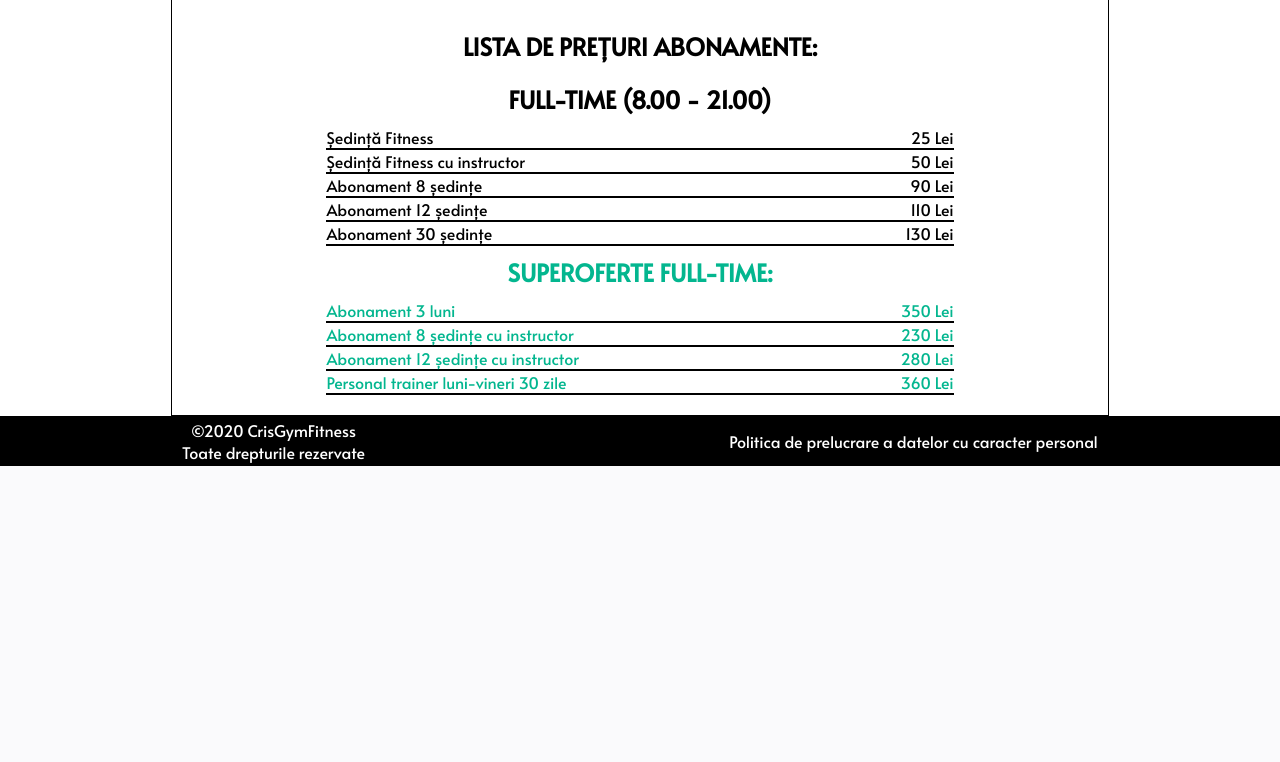
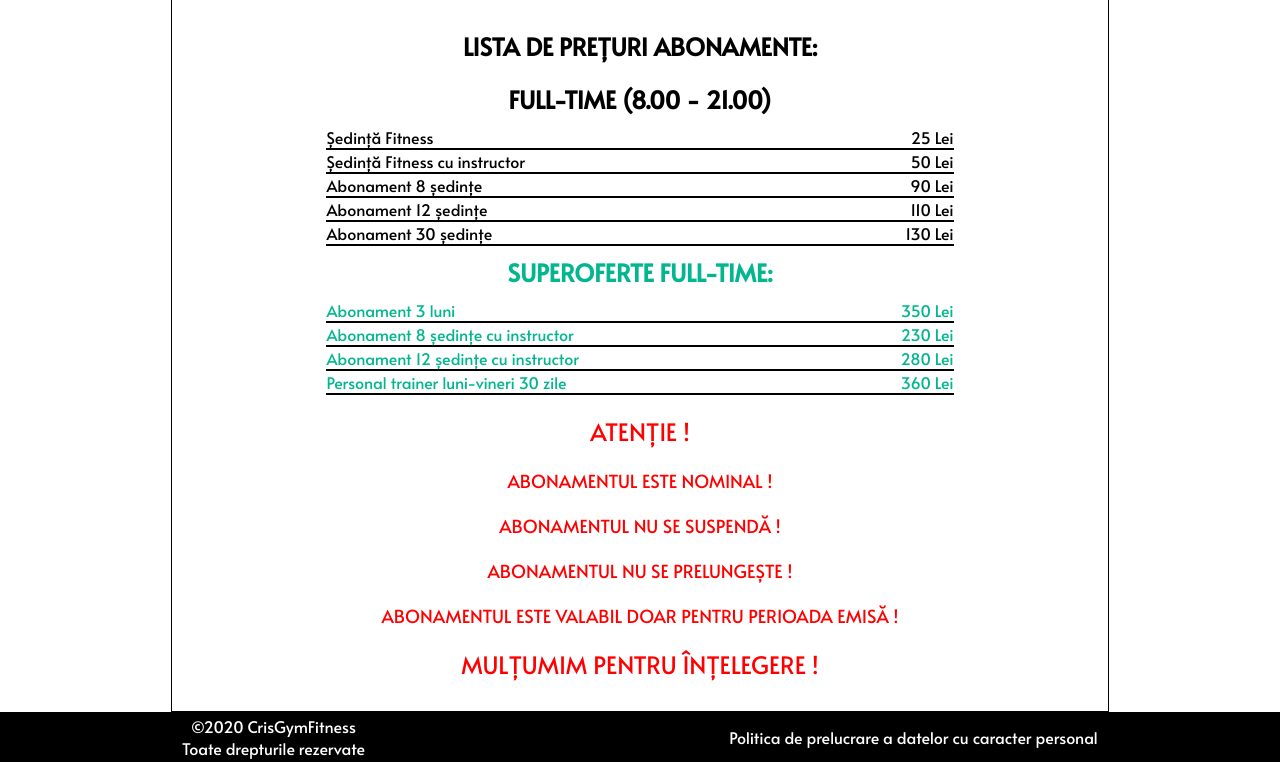
Before and after one commit to cosmingamanusi/crisgym, a PHP site: page /program-si-preturi.html in a window 1280 px wide. Shown: the part 540-1302 px from the top of the page. Before the commit the page ends 1006 px from the top, so only its background shows below. Run offline with PHP 8.4, Linux system fonts and the light colour scheme; some libraries are stand-ins or nearby versions.

Commit message:
updated price page

```diff
--- a/404.html
+++ b/404.html
@@ -7,7 +7,7 @@
     <title>Cris Gym Fitness - Eroare 404</title>
     <meta name="description"
         content="Sală de fitness dotată cu aparatură de ultimă generație pe zona cardio și forță cât și cu un spațiu destinat kickboxingului.">
-    <link rel="stylesheet" type="text/css" href="resources/style/style.css?v=1.2">
+    <link rel="stylesheet" type="text/css" href="resources/style/style.css?v=1.3">
     <link rel="icon" type="image/jpg" href="resources/photos/favicon.jpg" />
 
     <!-- Font -->
--- a/echipa-noastra.html
+++ b/echipa-noastra.html
@@ -7,7 +7,7 @@
     <title>Cris Gym Fitness - Echipa</title>
     <meta name="description"
         content="Sală de fitness dotată cu aparatură de ultimă generație pe zona cardio și forță cât și cu un spațiu destinat kickboxingului.">
-    <link rel="stylesheet" type="text/css" href="resources/style/style.css?v=1.2">
+    <link rel="stylesheet" type="text/css" href="resources/style/style.css?v=1.3">
     <link rel="icon" type="image/jpg" href="resources/photos/favicon.jpg" />
     <!-- <script src="resources/javascript/main.js"></script> -->
 
--- a/galerie.html
+++ b/galerie.html
@@ -7,7 +7,7 @@
     <title>Cris Gym Fitness - Galerie</title>
     <meta name="description"
         content="Sală de fitness dotată cu aparatură de ultimă generație pe zona cardio și forță cât și cu un spațiu destinat kickboxingului.">
-    <link rel="stylesheet" type="text/css" href="resources/style/style.css?v=1.2">
+    <link rel="stylesheet" type="text/css" href="resources/style/style.css?v=1.3">
     <link rel="icon" type="image/jpeg" href="resources/photos/favicon.jpg" />
     <!-- <script src="resources/javascript/main.js"></script> -->
 
--- a/index.html
+++ b/index.html
@@ -7,7 +7,7 @@
   <title>Cris Gym Fitness - Acasă</title>
   <meta name="description"
     content="Sală de fitness dotată cu aparatură de ultimă generație pe zona cardio și forță cât și cu un spațiu destinat kickboxingului.">
-  <link rel="stylesheet" type="text/css" href="resources/style/style.css?v=1.2">
+  <link rel="stylesheet" type="text/css" href="resources/style/style.css?v=1.3">
   <link rel="icon" type="image/jpg" href="resources/photos/favicon.jpg" />
 
   <!-- Font -->
--- a/program-si-preturi.html
+++ b/program-si-preturi.html
@@ -7,7 +7,7 @@
     <title>Cris Gym Fitness - Program si Prețuri</title>
     <meta name="description"
         content="Sală de fitness dotată cu aparatură de ultimă generație pe zona cardio și forță cât și cu un spațiu destinat kickboxingului.">
-    <link rel="stylesheet" type="text/css" href="resources/style/style.css?v=1.2">
+    <link rel="stylesheet" type="text/css" href="resources/style/style.css?v=1.3">
     <link rel="icon" type="image/jpg" href="resources/photos/favicon.jpg" />
 
     <!-- Font -->
@@ -114,6 +114,15 @@
                 </div>
             </div>
         </div>
+        <div class="flexbox-item flexbox-item-3">
+            <p class="about-us-title-red" style="font-size: x-large;">ATENȚIE !</p>
+            <p class="about-us-title-red" style="font-size: large;">ABONAMENTUL ESTE NOMINAL !</p>
+            <p class="about-us-title-red" style="font-size: large;">ABONAMENTUL NU SE SUSPENDĂ !</p>
+            <p class="about-us-title-red" style="font-size: large;">ABONAMENTUL NU SE PRELUNGEȘTE !</p>
+            <p class="about-us-title-red" style="font-size: large;">ABONAMENTUL ESTE VALABIL DOAR PENTRU PERIOADA
+                EMISĂ !</p>
+            <p class="about-us-title-red" style="font-size: x-large;">MULȚUMIM PENTRU ÎNȚELEGERE !</p>
+        </div>
     </div>
 
     <script src="resources/javascript/main.js"></script>
--- a/regulament.html
+++ b/regulament.html
@@ -7,7 +7,7 @@
     <title>Cris Gym Fitness - Regulament</title>
     <meta name="description"
         content="Sală de fitness dotată cu aparatură de ultimă generație pe zona cardio și forță cât și cu un spațiu destinat kickboxingului.">
-    <link rel="stylesheet" type="text/css" href="resources/style/style.css?v=1.2">
+    <link rel="stylesheet" type="text/css" href="resources/style/style.css?v=1.3">
     <link rel="icon" type="image/jpg" href="resources/photos/favicon.jpg" />
 
     <!-- Font -->
--- a/resources/style/style.css
+++ b/resources/style/style.css
@@ -235,7 +235,26 @@ box-shadow: 0px 10px 30px rgba(0,0,0,0.10);
     border: solid;
     border-color: black;
     border-width: 1px;
+    border-bottom-style: none;
     padding: 20px;
+    padding-bottom: 10px;
+  }
+
+  .description .flexbox-item-3{
+    border-left: 1px;
+    border-left-style: solid;
+    border-right: 1px;
+    border-right-style: solid;
+    border-bottom: 1px;
+    border-bottom-style: solid;
+    border-color: black;
+    border-width: 1px;
+    padding: 20px;
+    padding-top: 0;
+  }
+
+  .description .flexbox-item-3 .about-us-title-red{
+    color: red;
   }
 
   .description .flexbox-item{
```
